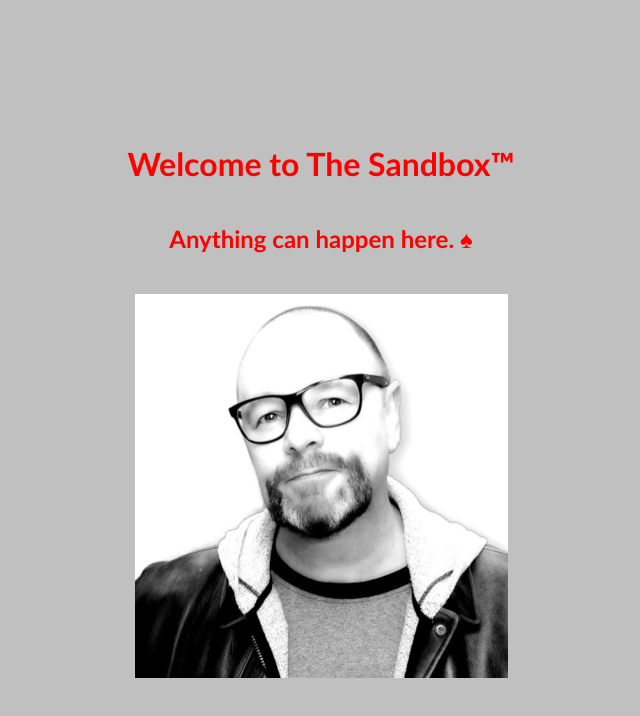
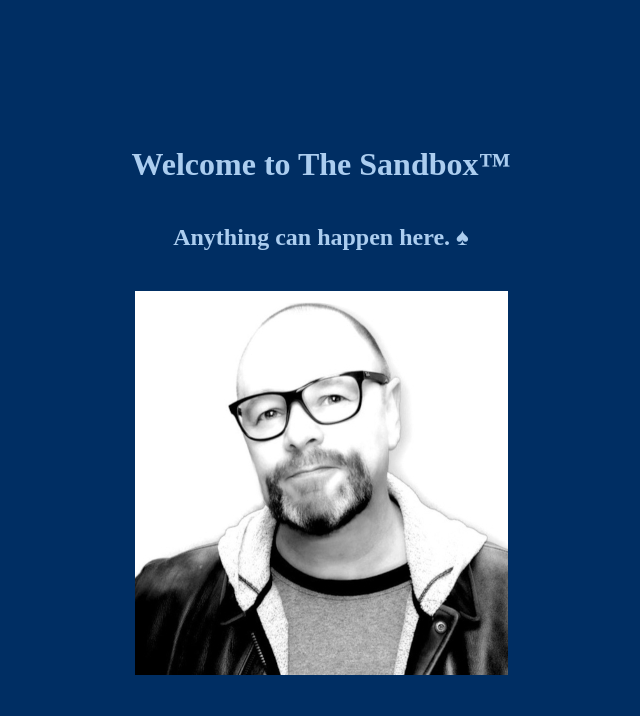
Before and after one commit to RussInSeattle/Russ-Sandbox, a plain HTML site: page index.html in a window 1280 px wide. Shown: the whole page, without its empty margins (319-959 px from the left). Drawn offline with Linux system fonts and the light colour scheme.

Commit message:
Update index.html

```diff
--- a/index.html
+++ b/index.html
@@ -17,9 +17,9 @@
     <style>
         /* Set the background color to silver */
         body {
-            background-color: silver;
-            font-family: Calibri, sans-serif; /* Use Calibri font */
-            color: red; /* Set text color to cobalt blue */
+            background-color: #002e63;
+            font-family: Ink Free, display; /* Use Calibri font */
+            color: #abcdef; /* Set text color to #abcdef */
             text-align: center; /* Center-align all text and content */
             margin: 0;
             padding: 0;
```
